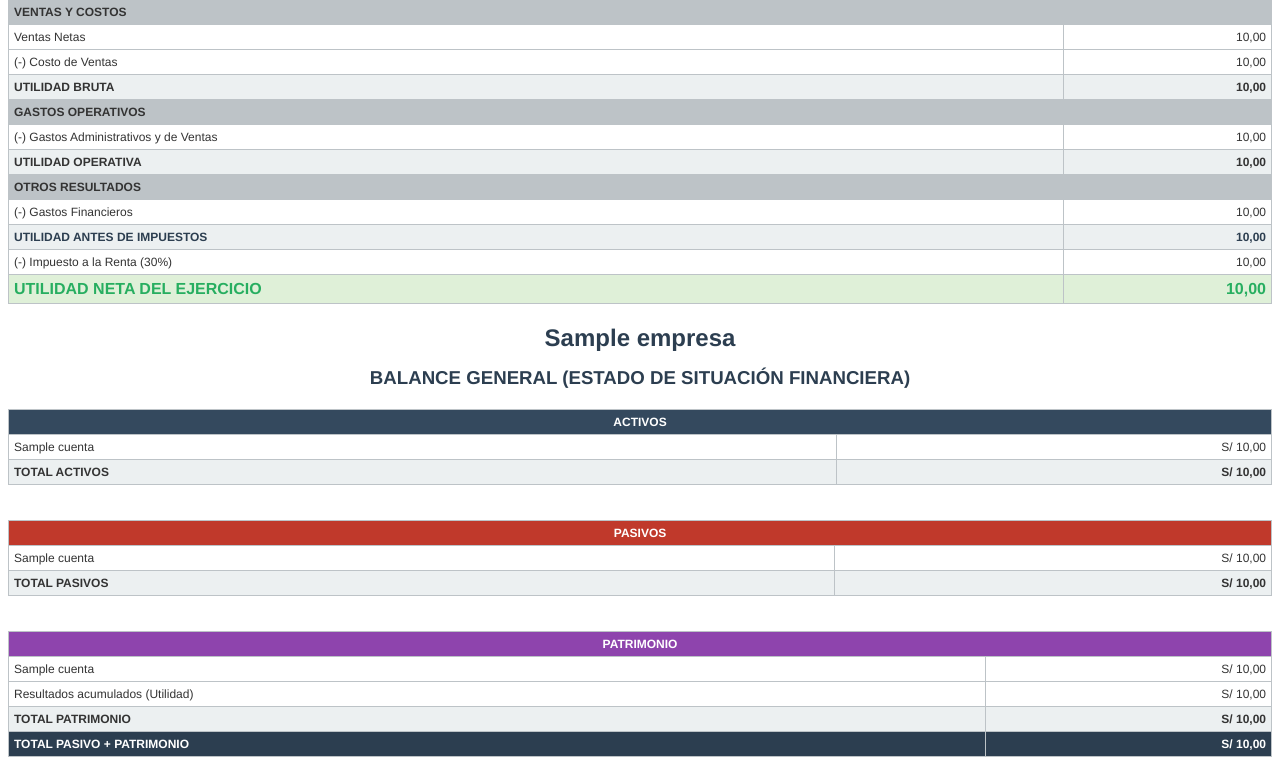
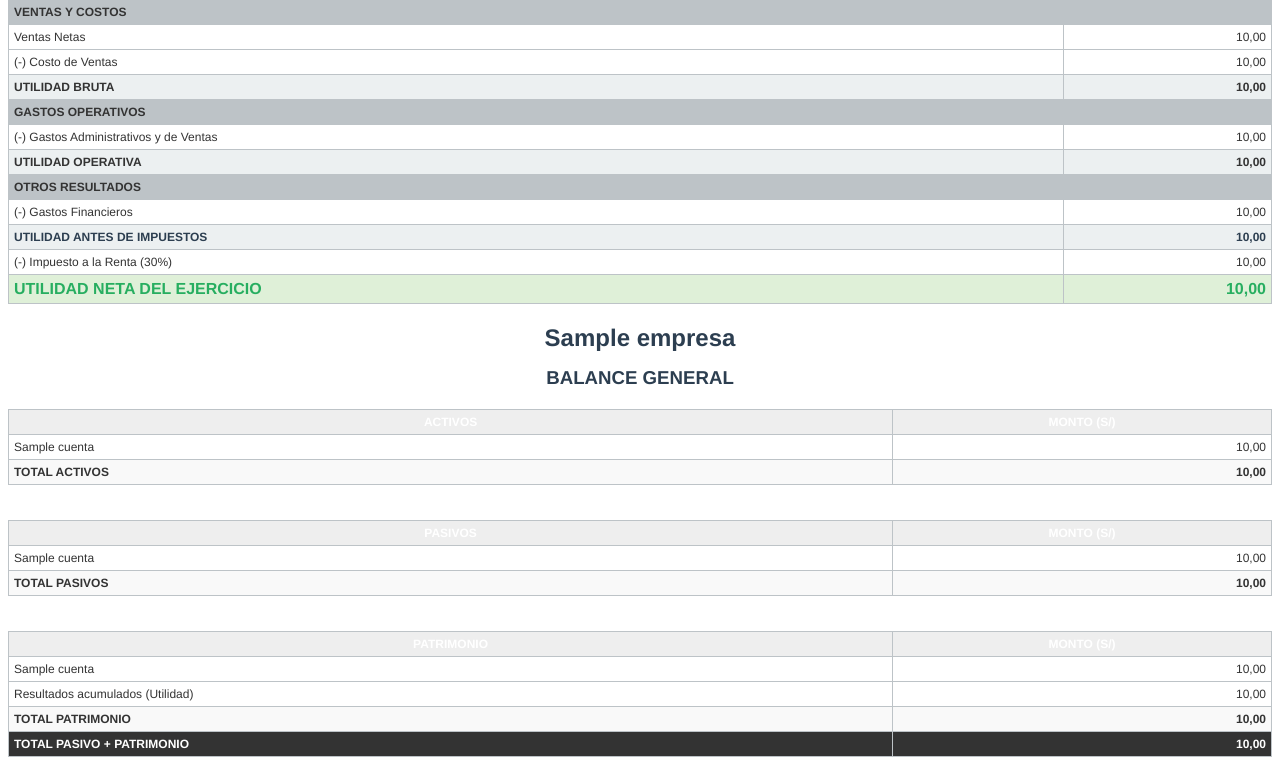
Before and after one commit to ballack123/ProyectoFinanzas, a Django app: template templates/reporte_pdf.html in a window 1280 px wide. Shown: the part 1233-2010 px from the top of the page. Run offline with Django 5.2, Linux system fonts and the light colour scheme; tables that the repository leaves empty hold one stand-in row (values such as "Sample post"); the template is opened without the code that fills it: values that come from a table or form of the project are taken from there, most other values are stand-ins (such as "Sample title", 1, 10 or a date in 2020).

Commit message:
fix: simplificar tablas de Balance General para asegurar renderizado

```diff
--- a/templates/reporte_pdf.html
+++ b/templates/reporte_pdf.html
@@ -173,85 +173,75 @@
                     <td>UTILIDAD NETA DEL EJERCICIO</td>
                     <td class="text-right">{{ er_utilidad_neta|floatformat:2 }}</td>
                 </tr>
-            </tbody>
         </table>
     </div>
 
+    <!-- SECCIÓN BALANCE GENERAL (REFORZADA) -->
     <div class="page-break">
-        <h1>{{ empresa }}</h1>
-        <h2>BALANCE GENERAL (ESTADO DE SITUACIÓN FINANCIERA)</h2>
-        <table>
-            <thead>
+        <h1 style="text-align: center;">{{ empresa }}</h1>
+        <h2 style="text-align: center;">BALANCE GENERAL</h2>
+
+        <table style="width: 100%; border: 1px solid #000;">
             <tr>
-                    <th colspan="2">ACTIVOS</th>
+                <th style="background-color: #eee; width: 70%;">ACTIVOS</th>
+                <th style="background-color: #eee; width: 30%;">MONTO (S/)</th>
             </tr>
-            </thead>
-            <tbody>
             {% for item in bg_activos %}
             <tr>
                 <td>{{ item.cuenta.nombre }}</td>
-                    <td class="text-right">S/ {{ item.saldo|floatformat:2 }}</td>
+                <td style="text-align: right;">{{ item.saldo|floatformat:2 }}</td>
             </tr>
             {% endfor %}
-                <tr class="total-row">
+            <tr style="font-weight: bold; background-color: #f9f9f9;">
                 <td>TOTAL ACTIVOS</td>
-                    <td class="text-right">S/ {{ bg_total_activos|floatformat:2 }}</td>
+                <td style="text-align: right;">{{ bg_total_activos|floatformat:2 }}</td>
             </tr>
-            </tbody>
         </table>
 
         <br>
 
-        <table>
-            <thead>
+        <table style="width: 100%; border: 1px solid #000;">
             <tr>
-                    <th colspan="2" style="background-color: #c0392b;">PASIVOS</th>
+                <th style="background-color: #eee; width: 70%;">PASIVOS</th>
+                <th style="background-color: #eee; width: 30%;">MONTO (S/)</th>
             </tr>
-            </thead>
-            <tbody>
             {% for item in bg_pasivos %}
             <tr>
                 <td>{{ item.cuenta.nombre }}</td>
-                    <td class="text-right">S/ {{ item.saldo|floatformat:2 }}</td>
+                <td style="text-align: right;">{{ item.saldo|floatformat:2 }}</td>
             </tr>
             {% endfor %}
-                <tr class="total-row">
+            <tr style="font-weight: bold; background-color: #f9f9f9;">
                 <td>TOTAL PASIVOS</td>
-                    <td class="text-right">S/ {{ bg_total_pasivos|floatformat:2 }}</td>
+                <td style="text-align: right;">{{ bg_total_pasivos|floatformat:2 }}</td>
             </tr>
-            </tbody>
         </table>
 
         <br>
 
-        <table>
-            <thead>
+        <table style="width: 100%; border: 1px solid #000;">
             <tr>
-                    <th colspan="2" style="background-color: #8e44ad;">PATRIMONIO</th>
+                <th style="background-color: #eee; width: 70%;">PATRIMONIO</th>
+                <th style="background-color: #eee; width: 30%;">MONTO (S/)</th>
             </tr>
-            </thead>
-            <tbody>
             {% for item in bg_patrimonio %}
             <tr>
                 <td>{{ item.cuenta.nombre }}</td>
-                    <td class="text-right">S/ {{ item.saldo|floatformat:2 }}</td>
+                <td style="text-align: right;">{{ item.saldo|floatformat:2 }}</td>
             </tr>
             {% endfor %}
             <tr>
                 <td>Resultados acumulados (Utilidad)</td>
-                    <td class="text-right">S/ {{ bg_resultados_acumulados|floatformat:2 }}</td>
+                <td style="text-align: right;">{{ bg_resultados_acumulados|floatformat:2 }}</td>
             </tr>
-                <tr class="total-row">
+            <tr style="font-weight: bold; background-color: #f9f9f9;">
                 <td>TOTAL PATRIMONIO</td>
-                    <td class="text-right">S/ {{ bg_total_patrimonio|floatformat:2 }}</td>
+                <td style="text-align: right;">{{ bg_total_patrimonio|floatformat:2 }}</td>
             </tr>
-            </tbody>
-            <tfoot>
-                <tr style="background-color: #2c3e50; color: white; font-weight: bold;">
+            <tr style="background-color: #333; color: #fff; font-weight: bold;">
                 <td>TOTAL PASIVO + PATRIMONIO</td>
-                    <td class="text-right">S/ {{ bg_total_pasivo_patrimonio|floatformat:2 }}</td>
+                <td style="text-align: right;">{{ bg_total_pasivo_patrimonio|floatformat:2 }}</td>
             </tr>
-            </tfoot>
         </table>
     </div>
 </body>
```
Lines whose indentation alone changed are shown as unchanged.
